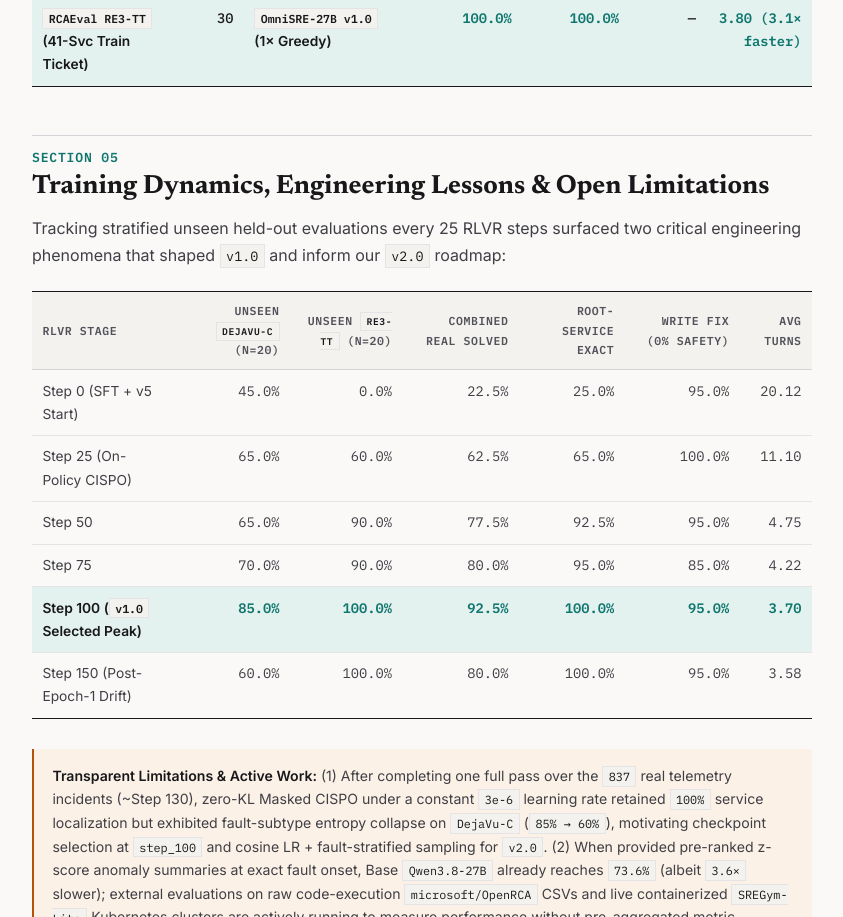
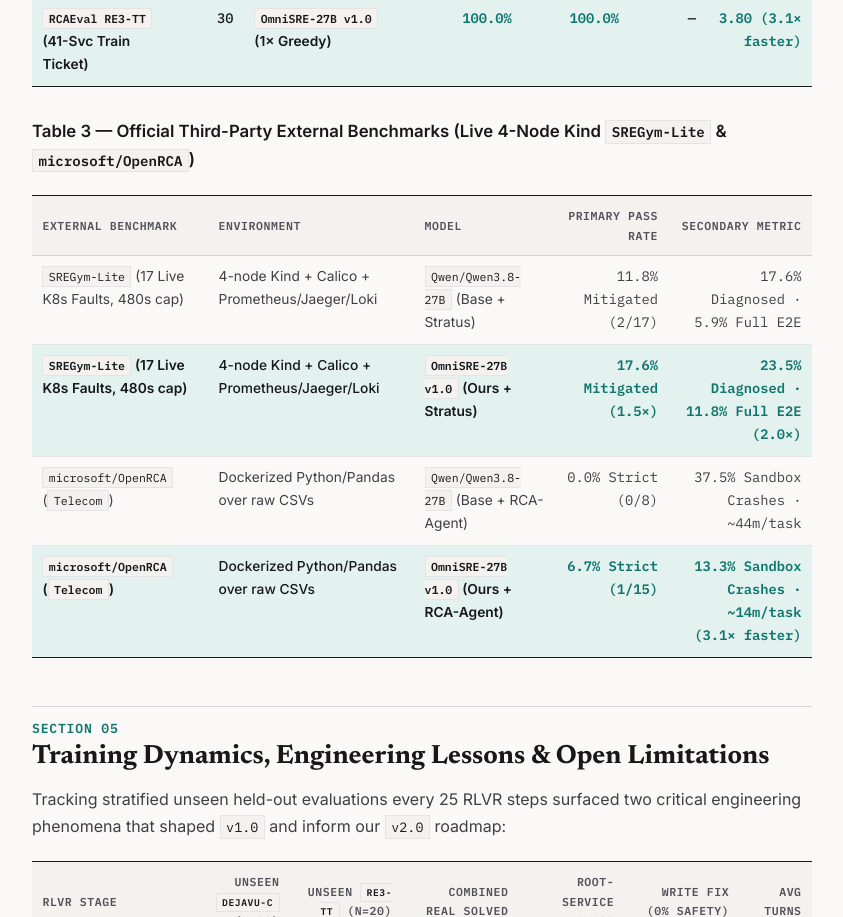
Before and after one commit to w3joe/OmniSRE, a plain HTML site: page docs/index.html in a window 1280 px wide. Shown: the part 7211-8128 px from the top of the page, without its empty margins (328-1171 px from the left). Drawn offline with Linux system fonts and the light colour scheme.

Commit message:
Add completed official SREGym-Lite live K8s & OpenRCA external benchmark tables to README and GitHub Pages

```diff
--- a/docs/index.html
+++ b/docs/index.html
@@ -751,6 +751,51 @@
         </table>
       </div>
 
+      <h3>Table 3 — Official Third-Party External Benchmarks (Live 4-Node Kind <code>SREGym-Lite</code> &amp; <code>microsoft/OpenRCA</code>)</h3>
+      <div class="table-wrap">
+        <table>
+          <thead>
+            <tr>
+              <th>External Benchmark</th>
+              <th>Environment</th>
+              <th>Model</th>
+              <th class="num">Primary Pass Rate</th>
+              <th class="num">Secondary Metric</th>
+            </tr>
+          </thead>
+          <tbody>
+            <tr>
+              <td><code>SREGym-Lite</code> (17 Live K8s Faults, 480s cap)</td>
+              <td>4-node Kind + Calico + Prometheus/Jaeger/Loki</td>
+              <td><code>Qwen/Qwen3.8-27B</code> (Base + Stratus)</td>
+              <td class="num">11.8% Mitigated (2/17)</td>
+              <td class="num">17.6% Diagnosed · 5.9% Full E2E</td>
+            </tr>
+            <tr class="highlight">
+              <td><strong><code>SREGym-Lite</code> (17 Live K8s Faults, 480s cap)</strong></td>
+              <td>4-node Kind + Calico + Prometheus/Jaeger/Loki</td>
+              <td><strong><code>OmniSRE-27B v1.0</code> (Ours + Stratus)</strong></td>
+              <td class="num"><span class="gain">17.6% Mitigated (1.5&times;)</span></td>
+              <td class="num"><span class="gain">23.5% Diagnosed · 11.8% Full E2E (2.0&times;)</span></td>
+            </tr>
+            <tr>
+              <td><code>microsoft/OpenRCA</code> (<code>Telecom</code>)</td>
+              <td>Dockerized Python/Pandas over raw CSVs</td>
+              <td><code>Qwen/Qwen3.8-27B</code> (Base + RCA-Agent)</td>
+              <td class="num">0.0% Strict (0/8)</td>
+              <td class="num">37.5% Sandbox Crashes · ~44m/task</td>
+            </tr>
+            <tr class="highlight">
+              <td><strong><code>microsoft/OpenRCA</code> (<code>Telecom</code>)</strong></td>
+              <td>Dockerized Python/Pandas over raw CSVs</td>
+              <td><strong><code>OmniSRE-27B v1.0</code> (Ours + RCA-Agent)</strong></td>
+              <td class="num"><span class="gain">6.7% Strict (1/15)</span></td>
+              <td class="num"><span class="gain">13.3% Sandbox Crashes · ~14m/task (3.1&times; faster)</span></td>
+            </tr>
+          </tbody>
+        </table>
+      </div>
+
       <h2 id="ablations"><span class="sec-no">SECTION 05</span>Training Dynamics, Engineering Lessons &amp; Open Limitations</h2>
       <p>
         Tracking stratified unseen held-out evaluations every 25 RLVR steps surfaced two critical engineering phenomena that shaped <code>v1.0</code> and inform our <code>v2.0</code> roadmap:
```
Also changed, not shown: 1 other file.
